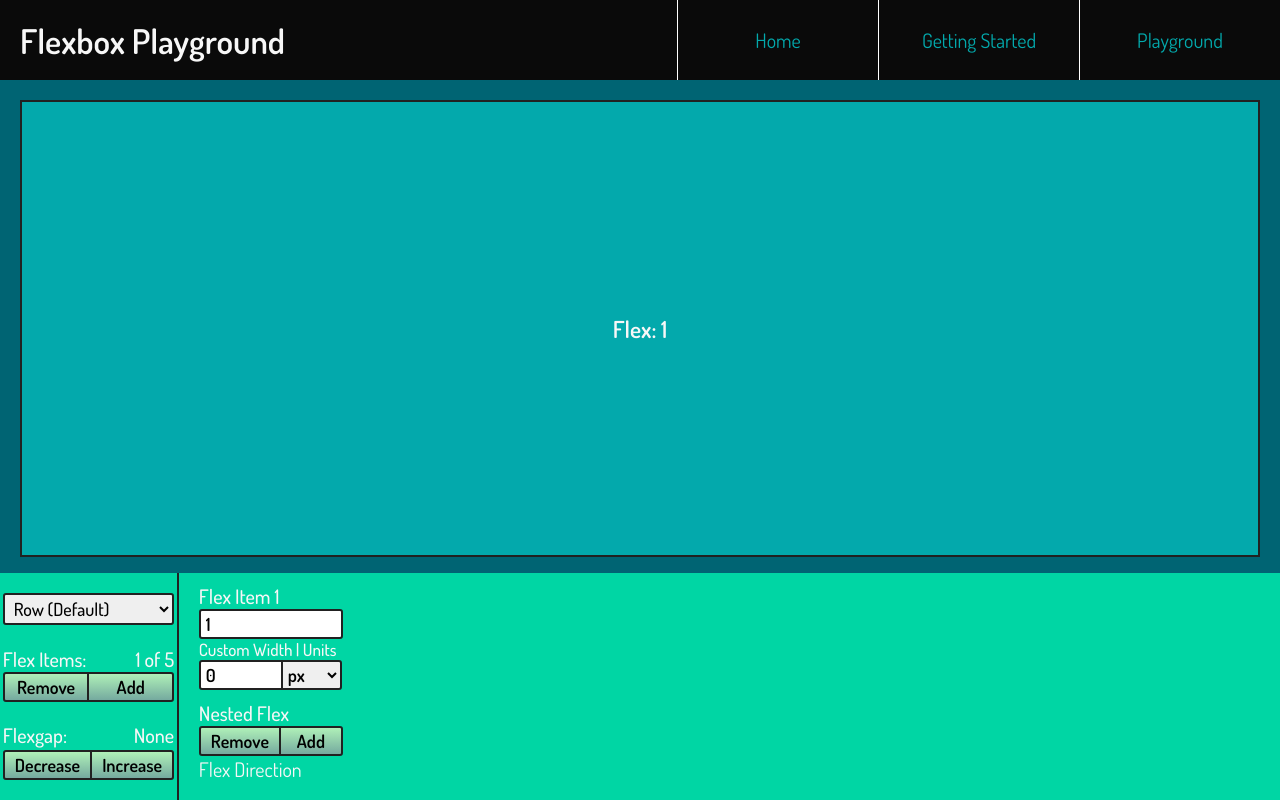
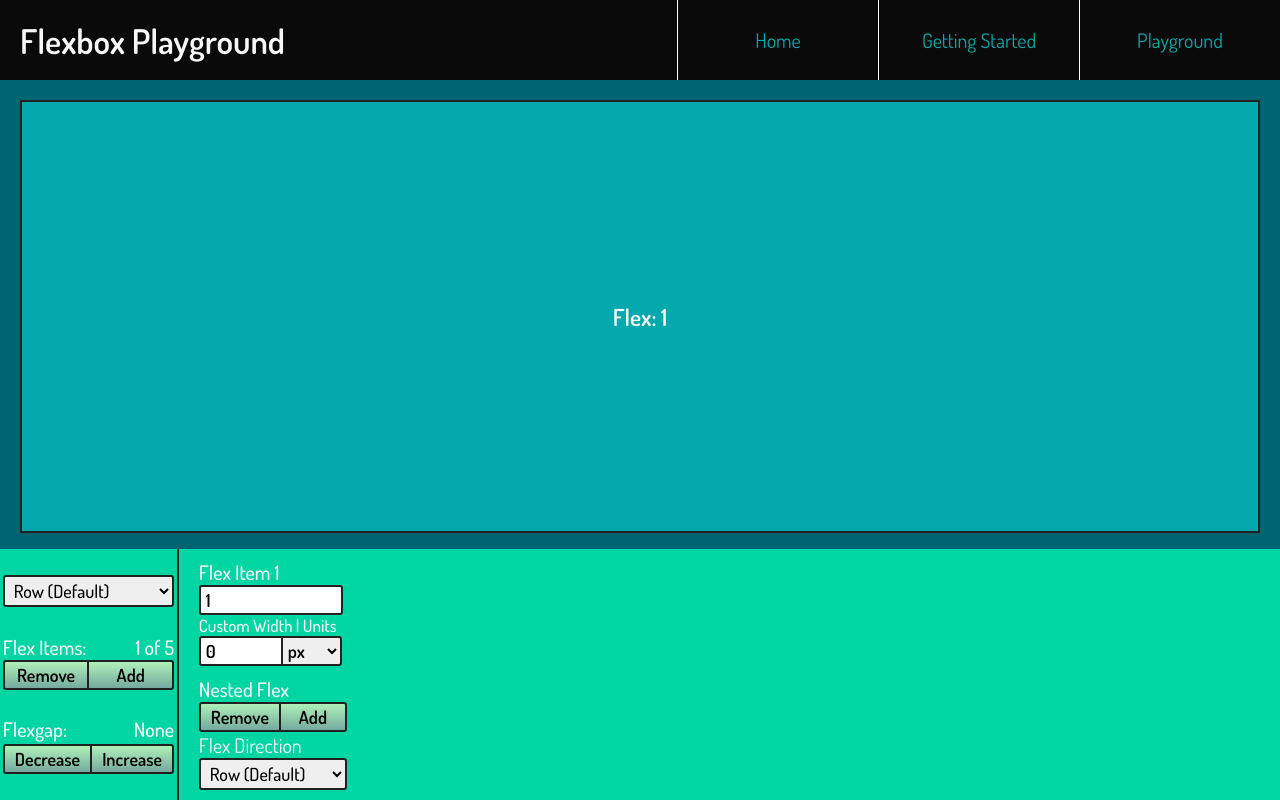
Before and after one commit to rabbitwerks/flexbox-util-playground, a Vue app: page /#/playground in a window 1280 px wide. Built offline with nearby package versions, Linux system fonts and the light colour scheme.

Commit message:
updated - nested flex direction feature functional

```diff
--- a/src/components/playground/control-panel/flex-panel/nested-flex-panel/FP__NestedFlexPanel.vue
+++ b/src/components/playground/control-panel/flex-panel/nested-flex-panel/FP__NestedFlexPanel.vue
@@ -3,8 +3,8 @@
     <nfp--add-remove-group
       :index="index">
     </nfp--add-remove-group>
-    <nfp--flexdir-select>
-
+    <nfp--flexdir-select
+      :index="index">
     </nfp--flexdir-select>
   </div>
 </template>
--- a/src/components/playground/control-panel/flex-panel/nested-flex-panel/NFP__FlexdirSelect.vue
+++ b/src/components/playground/control-panel/flex-panel/nested-flex-panel/NFP__FlexdirSelect.vue
@@ -1,15 +1,55 @@
 <template>
   <div class="nfp--flexdir-select--outer">
-    <span class="nfp--flexdir-select--label">Flex Direction</span>
+    <div class="nfp--flexdir-select--label">Flex Direction</div>
+    <div class="nfp--flexdir-select--inner flexbox">
+
+      <select
+        @input="setNestedFlexDirection($event)"
+        class="nfp--flexdir-select--input flex-1">
+          <option
+            value="flexdir-row">Row (Default)
+          </option>
+          <option
+            value="flexdir-col">Column
+          </option>
+          <option
+            value="flexdir-rowrev">Row Reverse
+          </option>
+          <option
+            value="flexdir-colrev">Column Reverse
+          </option>
+      </select>
+
+    </div>
   </div>
 </template>
 
 <script>
+import { mapActions } from 'vuex';
+
 export default {
-
+  props: ['index'],
+  methods: {
+    ...mapActions(['setNestedFlexDirection_STORE']),
+    setNestedFlexDirection($event) {
+      const payload = {
+        index: this.index,
+        newDirection: $event.target.value,
+      };
+      this.setNestedFlexDirection_STORE(payload);
+    }
+  }
 }
 </script>
 
-<style>
-
+<style scoped>
+.nfp--flexdir-select--input {
+  width: auto;
+  padding: .1rem .25rem;
+  border: 2px solid var(--backgroundGrey);
+  border-radius: 3px;
+  font-family: 'Dosis', sans-serif;
+  font-size: .9rem;
+  font-weight: 500;
+}
 </style>
--- a/src/components/playground/display/Display__FlexItem_Nested.vue
+++ b/src/components/playground/display/Display__FlexItem_Nested.vue
@@ -1,6 +1,11 @@
 <template>
   <div class="flex-item--nested--outer flexbox">
-    <div class="flex-item--nested--inner flex-1 flexbox border">
+    <div
+      :class="nestedFlexDirection"
+      class="
+        flex-item--nested--inner
+        flex-1 flexbox border
+      ">
       <div
         v-for="(nestedFlexItem, index) in nestedFlexGroup"
         :key="index"
@@ -17,6 +22,9 @@ export default {
   computed: {
     nestedFlexGroup() {
       return this.$store.getters.getNestedFlexGroup(this.index).nestedFlexGroup;
+    },
+    nestedFlexDirection() {
+      return this.$store.getters.getNestedFlexDirection(this.index);
     }
   }
 }
--- a/src/store.js
+++ b/src/store.js
@@ -32,6 +32,9 @@ const store = new Vuex.Store({
     // gets current flex direction
     getFlexDirection: state => state.flexGroupDirection,
     getFlexgap: state => state.flexgap,
+
+    // gets nested flexdir of current flex item
+    getNestedFlexDirection: state => index => state.flexItemGroup[index].nested.nestedFlexDirection,
   },
   mutations: {
     // adds a new flex item to the flex group
@@ -115,6 +118,12 @@ const store = new Vuex.Store({
         this.state.flexItemGroup[payload].nested.hasNestedFlexbox = false;
       }
     },
+
+    // payload === index, newDirection
+    setNestedFlexDirection_MUTA(state, { index, newDirection }) {
+      // eslint-disable-next-line
+      state.flexItemGroup[index].nested.nestedFlexDirection = newDirection;
+    },
   },
 
   // =================
@@ -160,6 +169,12 @@ const store = new Vuex.Store({
     removeNestedItemfromFlexItem_STORE(context, payload) {
       context.commit('removeNestedItemfromFlexItem_MUTA', payload);
     },
+
+    // nested flexdir selection
+    // payload === index, newDirection
+    setNestedFlexDirection_STORE({ commit }, payload) {
+      commit('setNestedFlexDirection_MUTA', payload);
+    },
   },
 });
 
```
